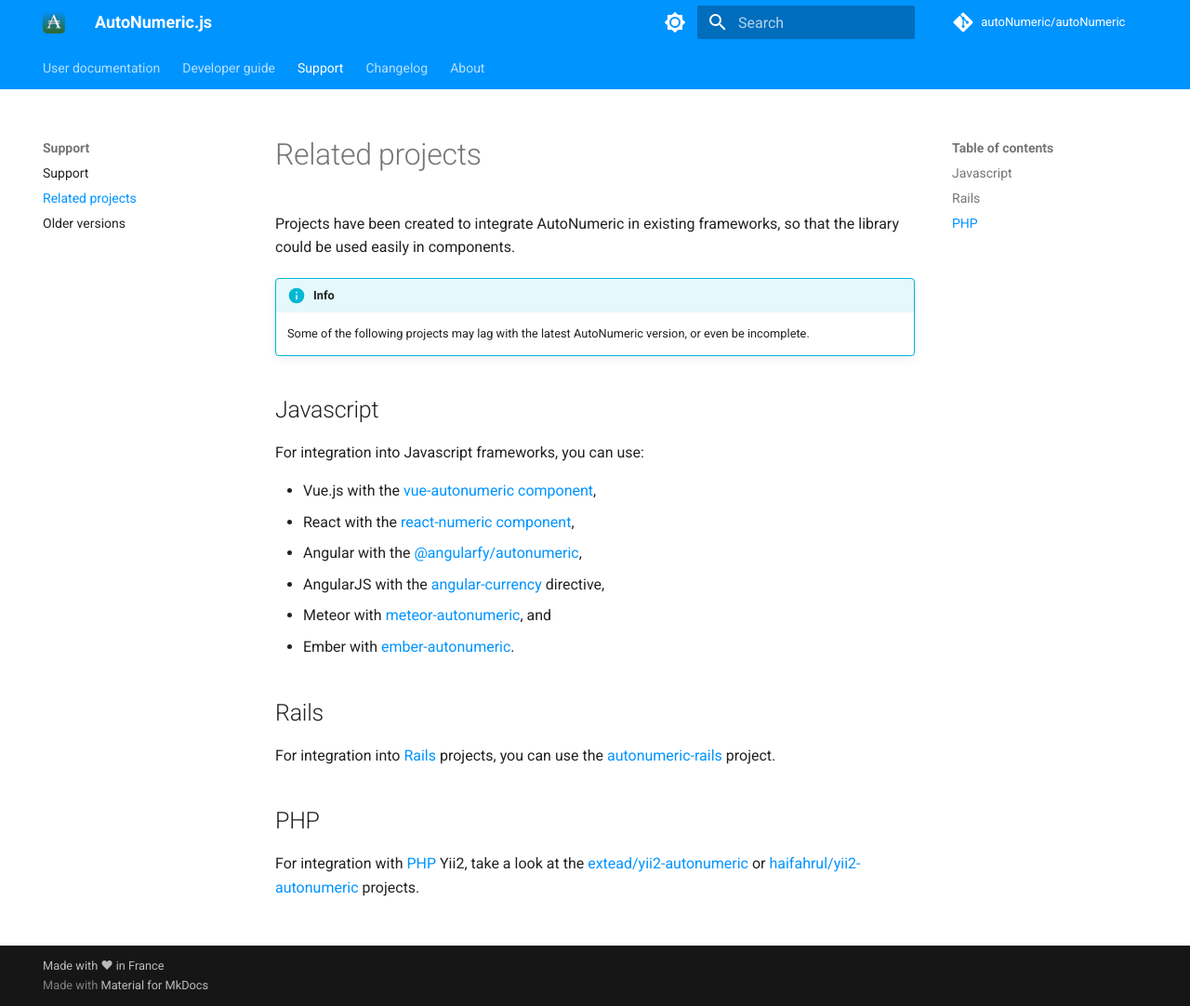
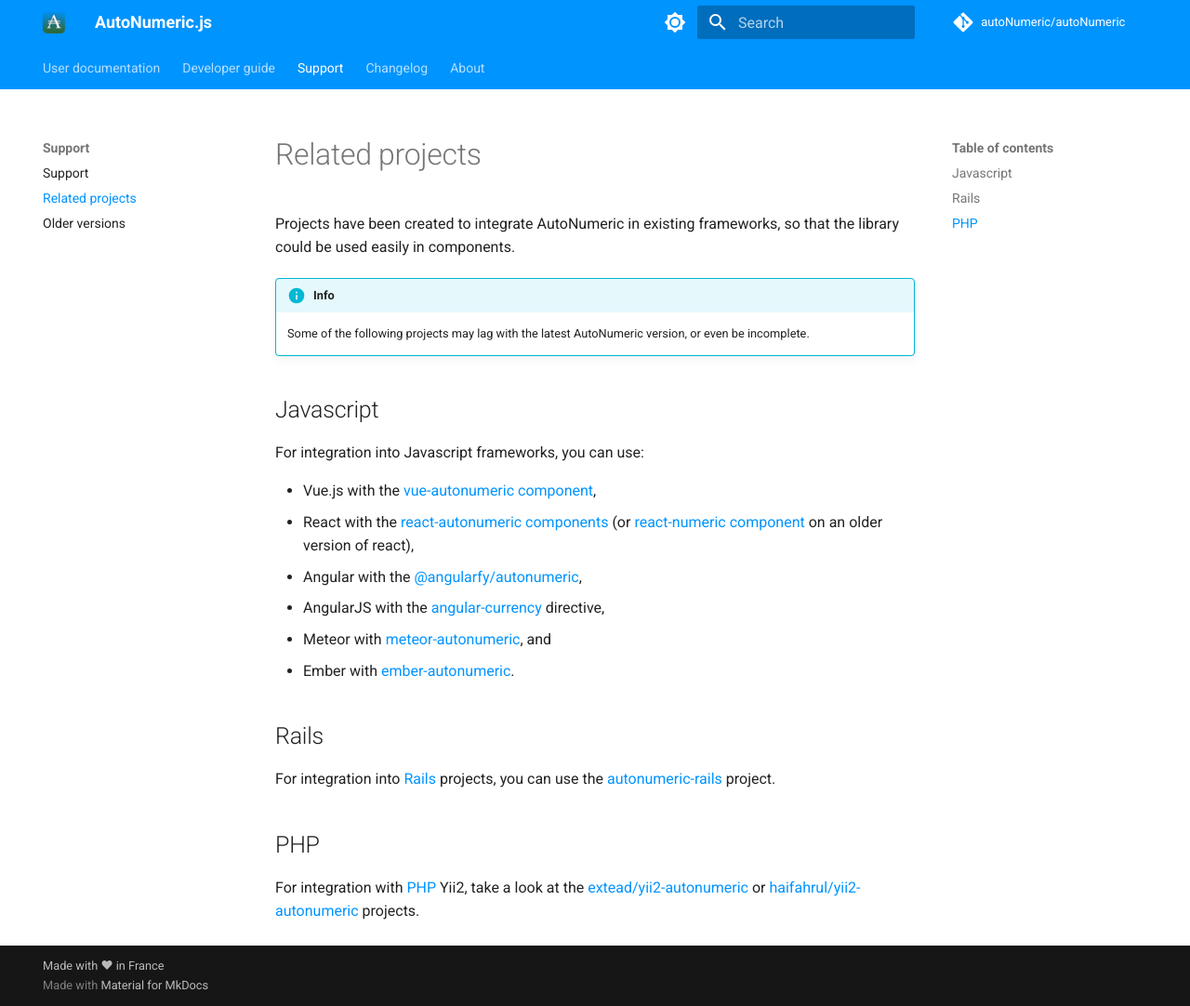
Before and after one commit to xuhdev/autonumeric-docs, an MkDocs documentation site: the page built from docs/Documentation/related projects.md, in a window 1280 px wide and 1082 px high. Shown: the whole window at 93% size. Built offline with MkDocs 1.6.1 and Material for MkDocs 9.7.7, drawn with Linux system fonts in a browser that asks for light colours; comment, search, counter and statistics services are not loaded.

Commit message:
Update the related react project
The current linked React project seems to be quite outdated. I tried to install from npm.js, and also the dev environment on the latest Node LTS in its git repo, but neither works. Inspecting its code reveals that it is quite outdated.

I wrote new React components from scratch, which I believe is better structured, more extensible (as I plan to add more specifically useful components), and future-proof (e.g., strong test enforcement with dependency updates).

```diff
--- a/docs/Documentation/related projects.md
+++ b/docs/Documentation/related projects.md
@@ -8,7 +8,7 @@
 For integration into Javascript frameworks, you can use:
 
 - Vue.js with the [vue-autonumeric component](https://github.com/autoNumeric/vue-autoNumeric),
-- React with the [react-numeric component](https://github.com/mkg0/react-numeric),
+- React with the [react-autonumeric components](https://react-autonumeric.8hob.io/) (or [react-numeric component](https://github.com/mkg0/react-numeric) on an older version of react),
 - Angular with the [@angularfy/autonumeric](https://github.com/angularfy/autonumeric),
 - AngularJS with the [angular-currency](https://github.com/BuffCoder/angular-currency) directive,
 - Meteor with [meteor-autonumeric](https://github.com/gibson/meteor-autonumeric), and
```
